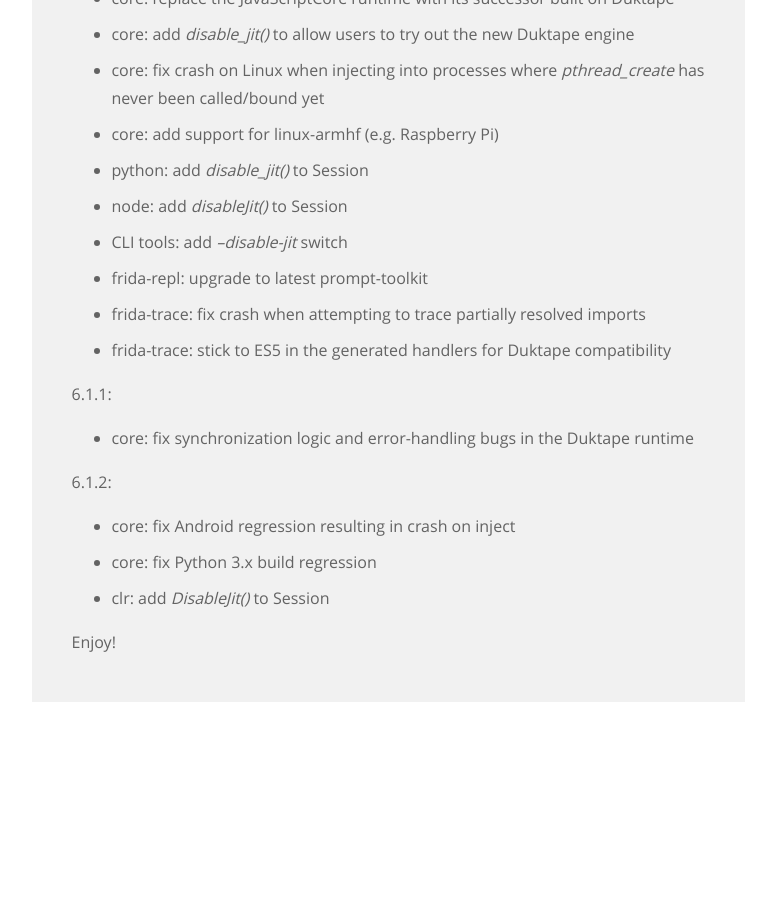
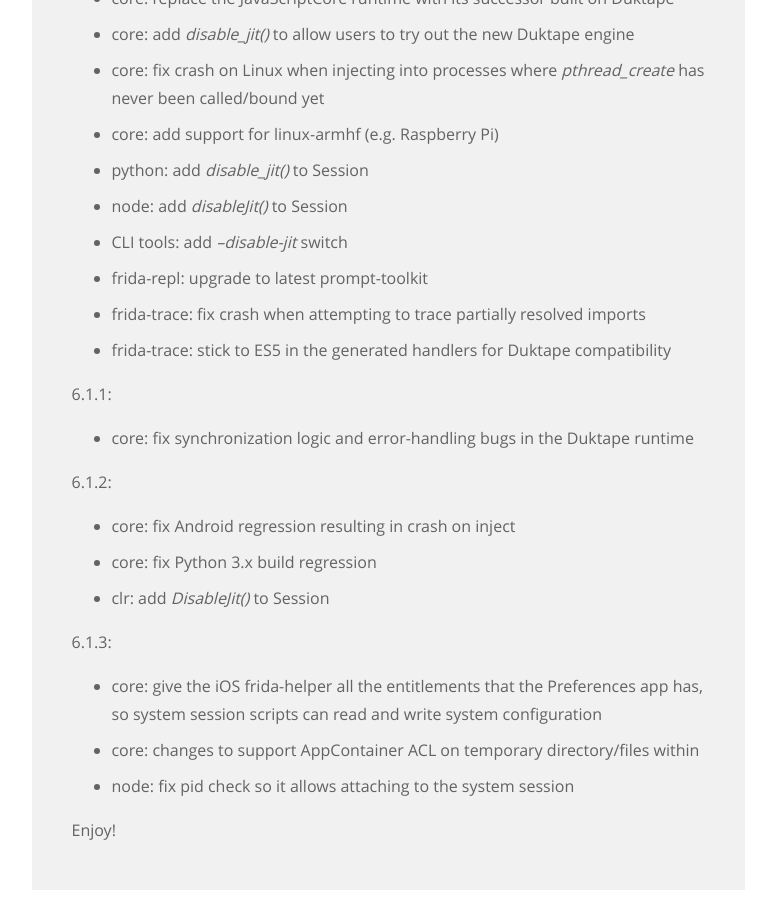
Before and after one commit to frida/frida-website, a Jekyll site: the page built from _posts/2016-01-14-frida-6-1-released.markdown, in a window 1280 px wide and 900 px high, scrolled down 1328 px. Shown: the whole window, without its empty margins (364-1140 px from the left). Built offline with Jekyll 4.4.1, drawn with Linux system fonts in a browser that asks for light colours; before the commit the page ends 2040 px from its top, so only the background shows below that.

Commit message:
Add release notes for 6.1.3

```diff
--- a/_posts/2016-01-14-frida-6-1-released.markdown
+++ b/_posts/2016-01-14-frida-6-1-released.markdown
@@ -72,4 +72,11 @@ So in closing, here's a summary of the changes:
 - core: fix Python 3.x build regression
 - clr: add *DisableJit()* to Session
 
+6.1.3:
+
+- core: give the iOS frida-helper all the entitlements that the Preferences app
+        has, so system session scripts can read and write system configuration
+- core: changes to support AppContainer ACL on temporary directory/files within
+- node: fix pid check so it allows attaching to the system session
+
 Enjoy!
```
